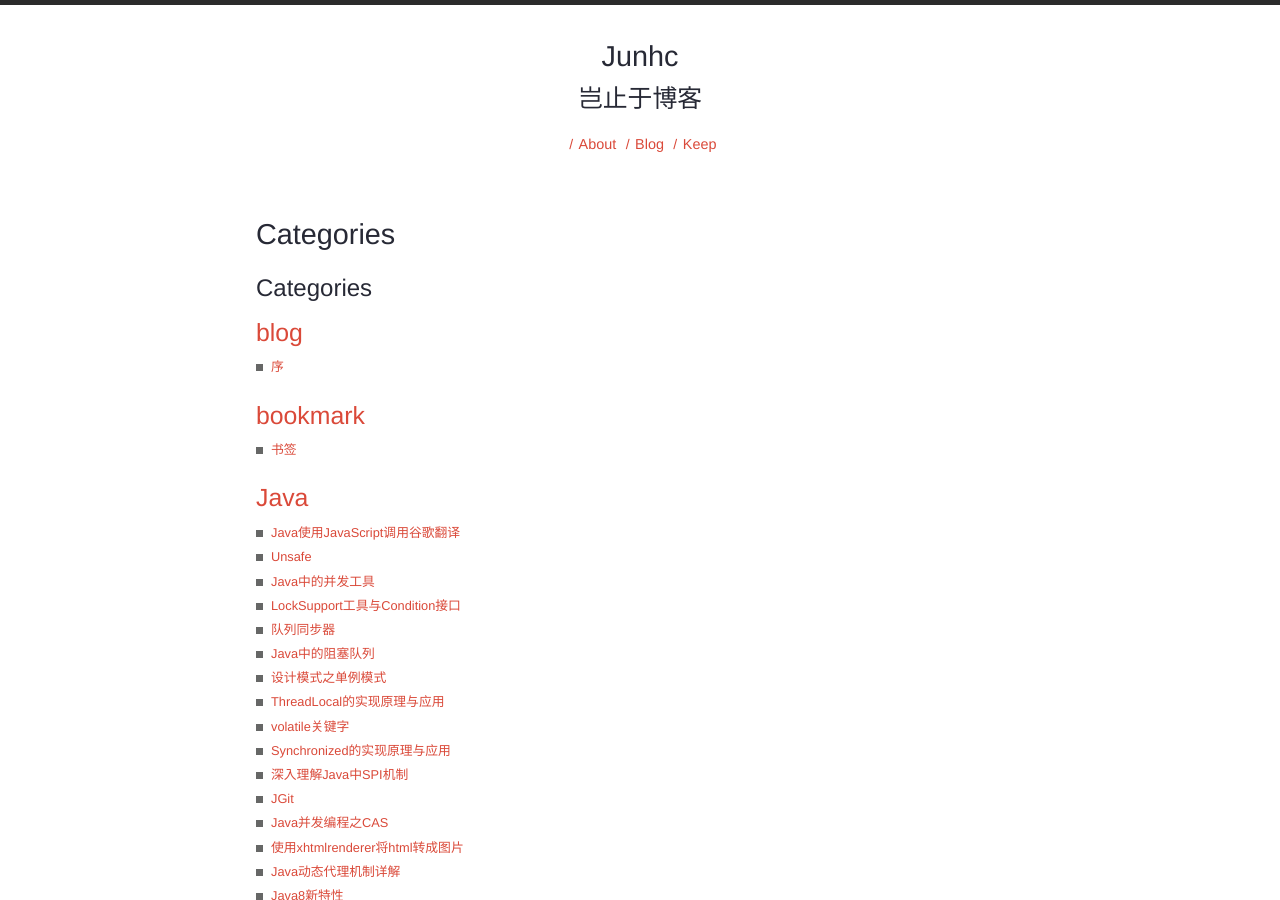
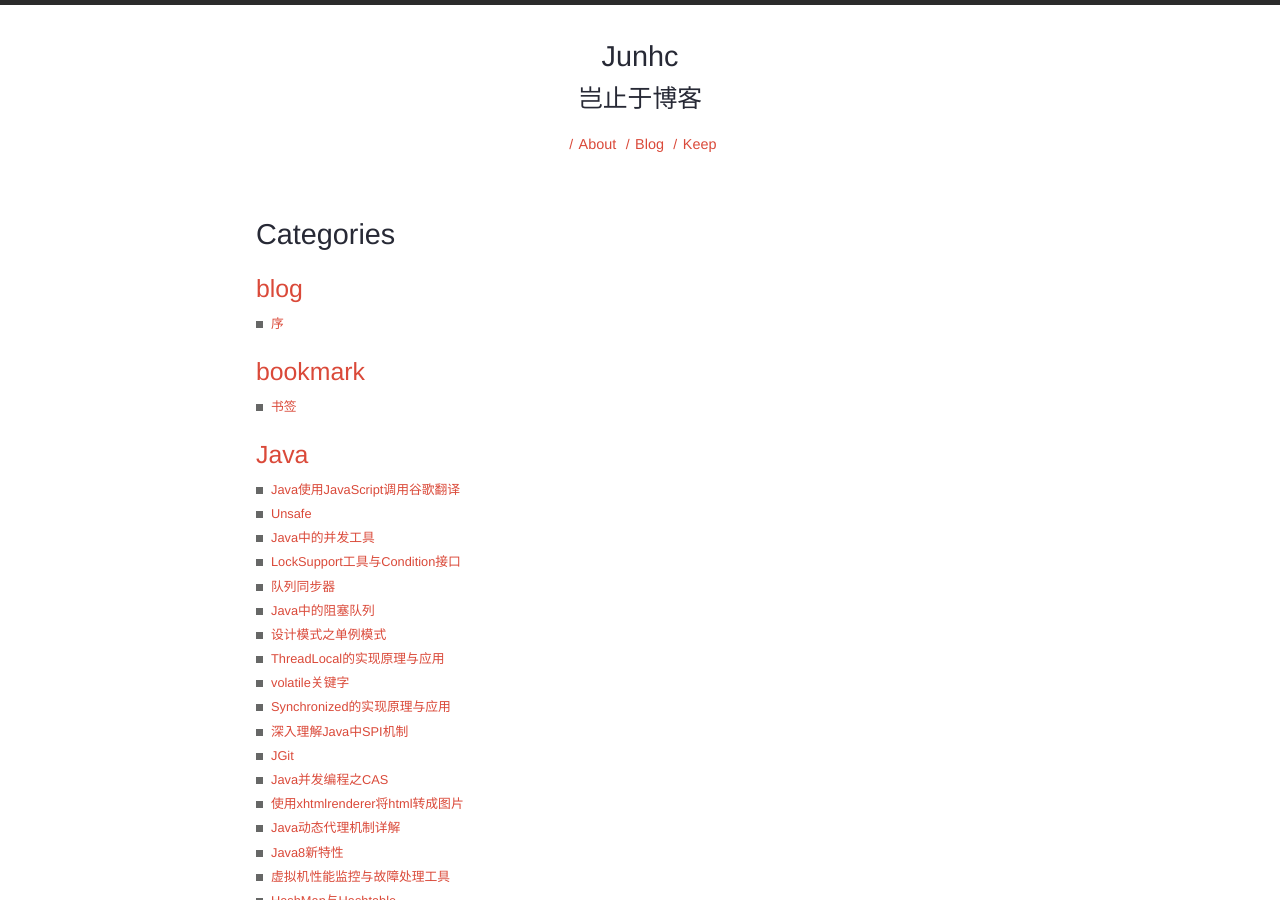
Before and after one commit to junhc/junhc.github.io, a Jekyll site: the page built from category/index.html, in a window 1280 px wide and 900 px high. Built offline with Jekyll 4.4.1, drawn with Linux system fonts in a browser that asks for light colours; Markdown is read by kramdown in place of the engine named in the settings.

Commit message:
Update index.html

```diff
--- a/category/index.html
+++ b/category/index.html
@@ -3,22 +3,16 @@
 title: Categories
 permalink: category
 ---
-<h3 class="heading text-right">Categories</h3>
-
 
 {% for category in site.categories %}
-  <h2 class="text-right" id="{{ category[0] }}"><a href="#{{ category[0] }}">{{ category[0] }}</a></h2>
-  <ul class="text-right">
+  <h2 id="{{ category[0] }}"><a href="#{{ category[0] }}">{{ category[0] }}</a></h2>
+  <ul class="posts">
     {% assign pages_list = category[1] %}
 
     {% for node in pages_list %}
       {% if node.title != null %}
         {% if group == null or group == node.group %}
-          {% if page.url == node.url %}
-          <li class="list-group-item"><a href="{{ site.baseurl }}{{node.url}}" class="active">{{node.title}}</a></li>
-          {% else %}
-          <li class="list-group-item"><a href="{{ site.baseurl }}{{node.url}}">{{node.title}}</a></li>
-          {% endif %}
+        <li><a href="{{ site.baseurl }}{{node.url}}">{{node.title}}</a></li>
         {% endif %}
       {% endif %}
     {% endfor %}
```
